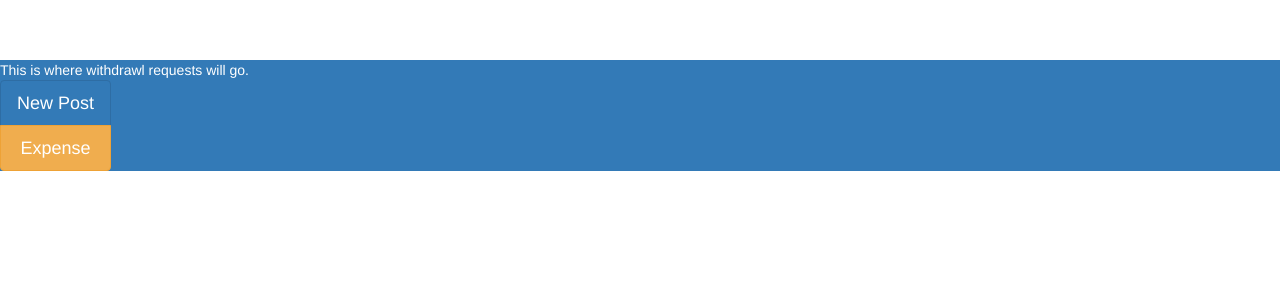
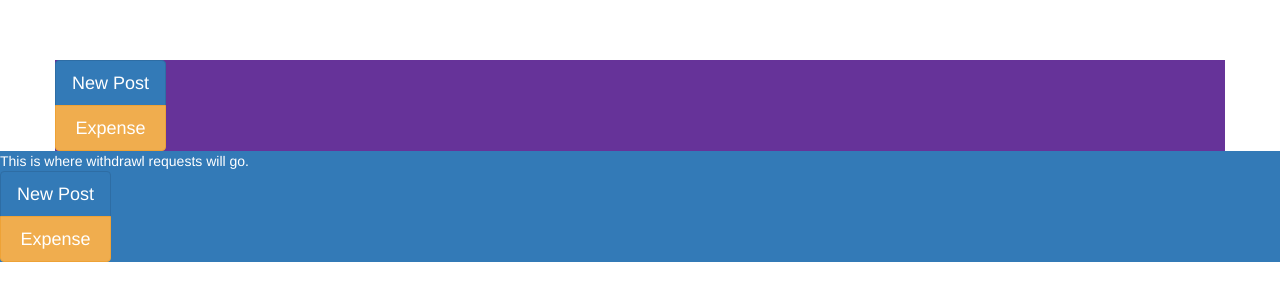
Before and after one commit to amovfx/artemiss, a Flask app: template flaskserv/socialnet/tribes/templates/tribe.html in a window 1280 px wide. Shown: the top 301 px of the page. Run offline with Flask 2, Linux system fonts and the light colour scheme; the template is opened without the code that fills it, so the values that code supplies are empty; some libraries are stand-ins or nearby versions.

Commit message:
updating styles

```diff
--- a/flaskserv/socialnet/tribes/templates/tribe.html
+++ b/flaskserv/socialnet/tribes/templates/tribe.html
@@ -4,10 +4,25 @@
 {% endblock %}
 {% block content %}
 {{ super() }}
-<div class="row-md-8 bg-secondary">
+
+<div class="row-md-8 bg-danger">
     <div class="col tribe-header">
         <h1>{{ tribe.name }}</h1>
         <h3>{{ tribe.description }}</h3>
+    </div>
+</div>
+<div class="container">
+    <div class="row" id="content">
+        <div class="col" id="comments">
+
+        </div>
+        <div class="col sticky-top" id="menu">
+        <div class="btn-group-vertical m-5">
+            <a href='#' class="btn btn-primary btn-lg" role="button">New Post</a>
+            <a href='#' class="btn btn-warning btn-lg" role="button">Expense</a>
+        </div>
+        </div>
+
     </div>
 </div>
 <div class="row-md-4 bg-primary">
@@ -34,6 +49,13 @@
         padding-left: 60px;
     }
 
+    #comments {
+        background-color: aqua;
+    }
+    #menu {
+        background-color: rebeccapurple;
+    }
+
 
 </style>
 
```
